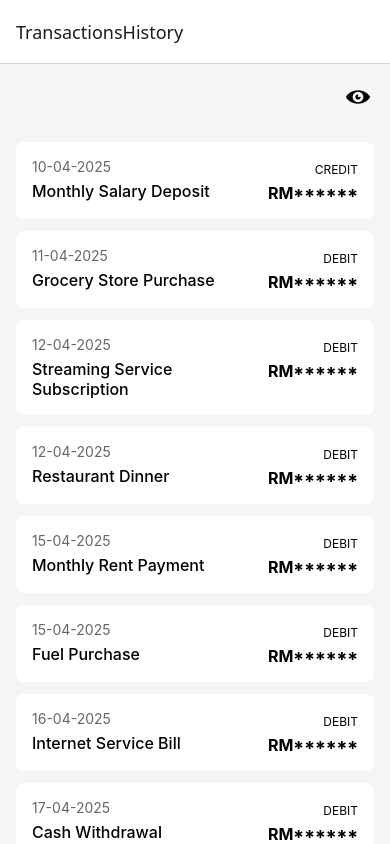
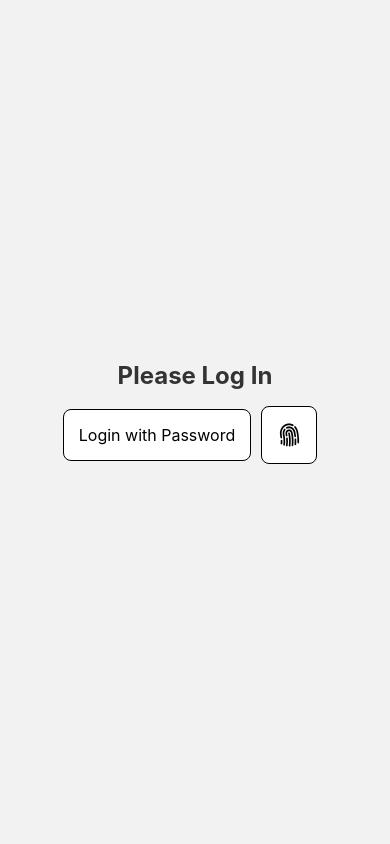
Before and after one commit to brianchoo/transactions-history, a React Native app: screen /LoginScreen in a window 390 px wide. Built offline with nearby package versions, Linux system fonts and the light colour scheme.

Commit message:
feat: added a login screen

```diff
--- a/App.tsx
+++ b/App.tsx
@@ -5,6 +5,7 @@ import { NavigationContainer } from "@react-navigation/native";
 import { createNativeStackNavigator } from "@react-navigation/native-stack";
 import TransactionScreen from "./screens/TransactionScreen";
 import TransactionDetailScreen from "./screens/TransactionDetailScreen";
+import LoginScreen from "./screens/LoginScreen";
 import MaskedContextProvider from "./context/masked-context";
 
 const Stack = createNativeStackNavigator();
@@ -17,6 +18,11 @@ export default function App() {
         <MaskedContextProvider>
           <NavigationContainer>
             <Stack.Navigator>
+              <Stack.Screen
+                name="LoginScreen"
+                component={LoginScreen}
+                options={{ headerShown: false }}
+              />
               <Stack.Screen
                 name="TransactionsHistory"
                 component={TransactionScreen}
--- a/app.json
+++ b/app.json
@@ -13,9 +13,15 @@
       "backgroundColor": "#ffffff"
     },
     "ios": {
-      "supportsTablet": true
+      "supportsTablet": true,
+      "bundleIdentifier": "com.brian2012.transactionshistory",
+      "infoPlist": {
+        "ITSAppUsesNonExemptEncryption": false
+      }
     },
     "android": {
+      "package": "com.brian2012.transactionshistory",
+      "versionCode": 1,
       "adaptiveIcon": {
         "foregroundImage": "./assets/adaptive-icon.png",
         "backgroundColor": "#ffffff"
@@ -24,8 +30,11 @@
     "web": {
       "favicon": "./assets/favicon.png"
     },
-    "plugins": [
-      "expo-asset"
-    ]
+    "plugins": ["expo-asset"],
+    "extra": {
+      "eas": {
+        "projectId": "f689a1c6-2edd-45bf-8127-df994ea300b2"
+      }
+    }
   }
 }
--- a/package.json
+++ b/package.json
@@ -12,13 +12,12 @@
     "@react-navigation/native": "^7.1.6",
     "@react-navigation/native-stack": "^7.3.10",
     "expo": "~52.0.46",
-    "expo-asset": "~11.0.5",
-    "expo-file-system": "~18.0.12",
     "expo-status-bar": "~2.0.1",
     "react": "18.3.1",
     "react-native": "0.76.9",
     "react-native-safe-area-context": "4.12.0",
-    "react-native-screens": "~4.4.0"
+    "react-native-screens": "~4.4.0",
+    "expo-dev-client": "~5.0.20"
   },
   "devDependencies": {
     "@babel/core": "^7.25.2",
--- /dev/null
+++ b/screens/LoginScreen.tsx
@@ -0,0 +1,212 @@
+import React, { ReactElement, useState } from "react";
+import {
+  View,
+  Text,
+  TextInput,
+  StyleSheet,
+  Platform,
+  Pressable,
+  Keyboard,
+  KeyboardAvoidingView,
+  TouchableWithoutFeedback,
+} from "react-native";
+import Entypo from "@expo/vector-icons/Entypo";
+import MaterialCommunityIcons from "@expo/vector-icons/MaterialCommunityIcons";
+import AntDesign from "@expo/vector-icons/AntDesign";
+
+// Preset credentials for testing
+const TEST_USERNAME: string = "user";
+const TEST_PASSWORD: string = "user";
+
+const LoginScreen: React.FC = ({ navigation }) => {
+  const [showCredentialFields, setShowCredentialFields] =
+    useState<boolean>(false);
+  const [username, setUsername] = useState<string>("");
+  const [password, setPassword] = useState<string>("");
+  const [errorMessage, setErrorMessage] = useState<string>("");
+
+  const handleLogin = (): void => {
+    // Validate credentials
+    if (username === TEST_USERNAME && password === TEST_PASSWORD) {
+      // Clear any previous error messages
+      setErrorMessage("");
+      // Navigate to TransactionsHistory screen
+      navigation.navigate("TransactionsHistory");
+    } else {
+      setErrorMessage("Invalid username or password");
+    }
+  };
+
+  const toggleLoginFields = (): void => {
+    setShowCredentialFields(!showCredentialFields);
+    setErrorMessage("");
+  };
+
+  // Get the appropriate biometric icon based on platform
+  const BiometricIcon = (): ReactElement =>
+    Platform.OS === "ios" ? (
+      <MaterialCommunityIcons name="face-recognition" size={24} color="black" />
+    ) : (
+      <Entypo name="fingerprint" size={24} color="black" />
+    );
+
+  return (
+    <KeyboardAvoidingView
+      style={{ flex: 1 }}
+      behavior={Platform.OS === "ios" ? "padding" : "height"}
+    >
+      <TouchableWithoutFeedback onPress={Keyboard.dismiss}>
+        <View style={styles.formContainer}>
+          <Text style={styles.loginLabel}>Please Log In</Text>
+          {!showCredentialFields && (
+            <View style={styles.inputContainer}>
+              <Pressable
+                style={({ pressed }) => [
+                  styles.loginButton,
+                  pressed && { backgroundColor: "#f0f0f0" },
+                ]}
+                onPress={toggleLoginFields}
+              >
+                <View>
+                  <Text style={styles.loginButtonText}>
+                    Login with Password
+                  </Text>
+                </View>
+              </Pressable>
+              <Pressable
+                style={({ pressed }) => [
+                  styles.loginButton,
+                  pressed && { backgroundColor: "#f0f0f0" }, // light grey on press
+                ]}
+                onPress={toggleLoginFields}
+              >
+                <View>
+                  <BiometricIcon />
+                </View>
+              </Pressable>
+            </View>
+          )}
+
+          {showCredentialFields && (
+            <View style={styles.credentialsContainer}>
+              <Pressable style={styles.closeButton} onPress={toggleLoginFields}>
+                <AntDesign name="close" size={24} color="black" />
+              </Pressable>
+              <TextInput
+                style={styles.input}
+                placeholder="Username"
+                value={username}
+                onChangeText={setUsername}
+                autoCapitalize="none"
+              />
+              <TextInput
+                style={styles.input}
+                placeholder="Password"
+                value={password}
+                onChangeText={setPassword}
+                secureTextEntry
+              />
+              {errorMessage ? (
+                <Text style={styles.errorText}>{errorMessage}</Text>
+              ) : null}
+              <Pressable
+                style={[
+                  styles.submitButton,
+                  (!username || !password) && styles.disabledButton,
+                ]}
+                onPress={handleLogin}
+                disabled={!username || !password}
+              >
+                <Text style={styles.submitButtonText}>Login</Text>
+              </Pressable>
+            </View>
+          )}
+        </View>
+      </TouchableWithoutFeedback>
+    </KeyboardAvoidingView>
+  );
+};
+
+const styles = StyleSheet.create({
+  loginLabel: {
+    fontSize: 24,
+    fontWeight: "bold",
+    color: "#333",
+    marginBottom: 16,
+  },
+  formContainer: {
+    flex: 1,
+    justifyContent: "center",
+    alignItems: "center",
+    paddingHorizontal: 30,
+  },
+  inputContainer: {
+    display: "flex",
+    flexDirection: "row",
+    justifyContent: "center",
+    alignContent: "center",
+    alignItems: "center",
+  },
+  loginButton: {
+    backgroundColor: "#fff",
+    flexDirection: "row",
+    justifyContent: "center",
+    alignItems: "center",
+    borderRadius: 8,
+    borderWidth: 1,
+    borderColor: "black",
+    padding: 15,
+    marginBottom: 20,
+    marginRight: 10,
+  },
+  loginButtonText: {
+    color: "#000",
+    fontSize: 16,
+  },
+  credentialsContainer: {
+    backgroundColor: "white",
+    borderRadius: 8,
+    padding: 20,
+    shadowColor: "#000",
+    shadowOffset: { width: 0, height: 2 },
+    shadowOpacity: 0.1,
+    shadowRadius: 4,
+    elevation: 3,
+    width: "100%",
+  },
+  input: {
+    height: 50,
+    borderWidth: 1,
+    borderColor: "#ddd",
+    borderRadius: 8,
+    marginBottom: 15,
+    paddingHorizontal: 15,
+    backgroundColor: "#fafafa",
+  },
+  errorText: {
+    color: "red",
+    marginBottom: 10,
+    textAlign: "center",
+  },
+  submitButton: {
+    backgroundColor: "#2e7d32",
+    padding: 15,
+    borderRadius: 8,
+    alignItems: "center",
+    marginTop: 10,
+  },
+  disabledButton: {
+    backgroundColor: "#a5d6a7",
+  },
+  closeButton: {
+    alignSelf: "flex-end",
+    marginBottom: 16,
+  },
+  submitButtonText: {
+    color: "white",
+    fontSize: 16,
+    fontWeight: "600",
+  },
+});
+
+export default LoginScreen;
```
Also changed, not shown: eas.json (added, +16 -0 lines), 1 other file (tests, documents, lock files or other folders).
